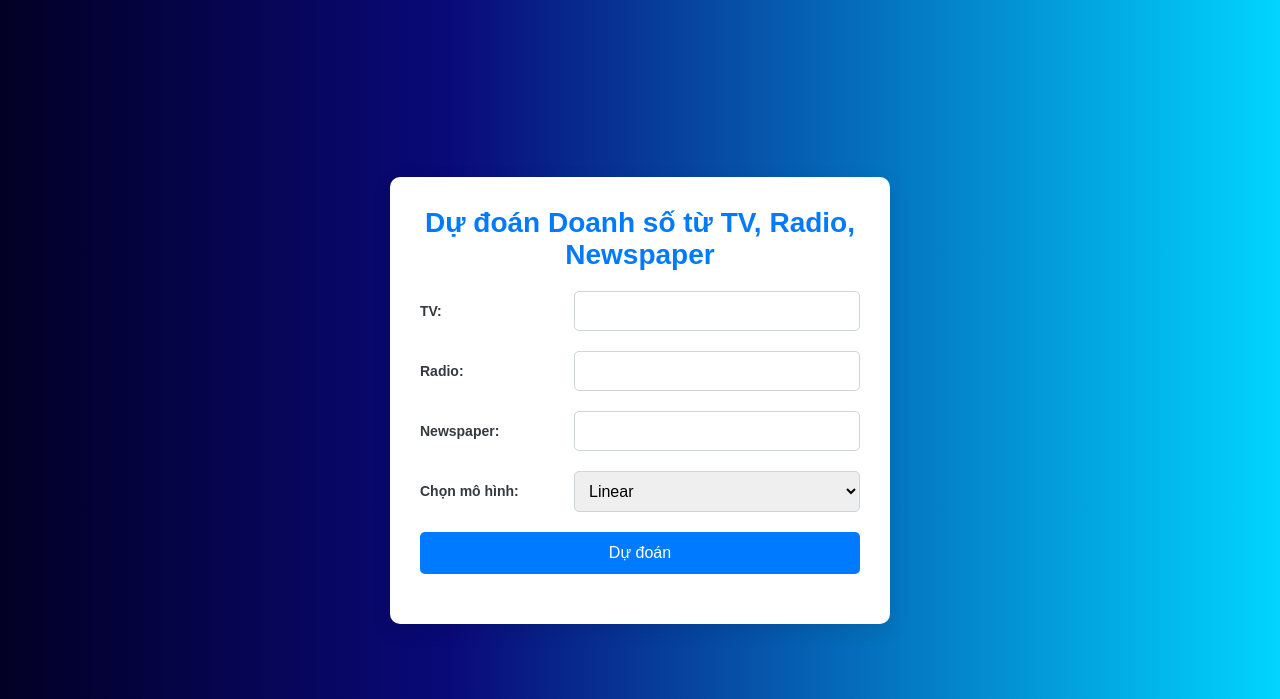
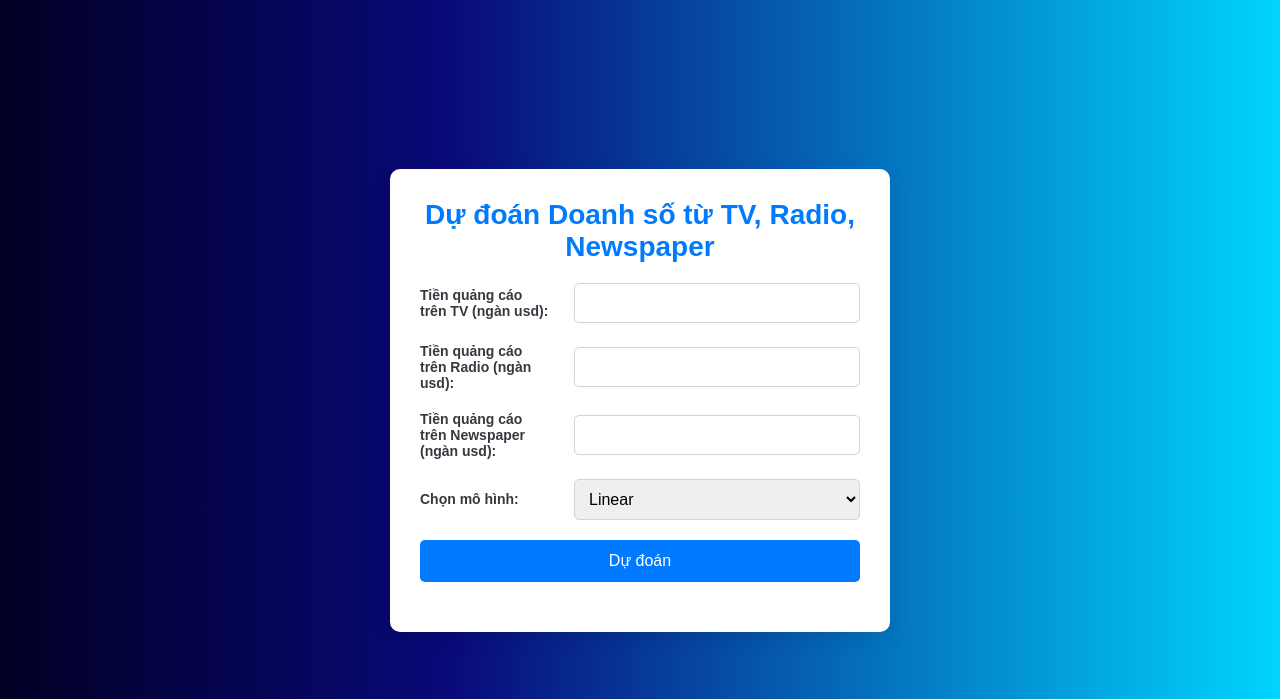
Before and after one commit to danhquyen2004/SalesPredictionApp, a Flask app: page / in a window 1280 px wide. Shown: the top 699 px of the page. Run offline with Flask 3, Linux system fonts and the light colour scheme; parts of the project's set-up code (start-up, migrations or seed data) failed here and were passed over.

Commit message:
update index

```diff
--- a/templates/index.html
+++ b/templates/index.html
@@ -106,17 +106,17 @@
         <h1>Dự đoán Doanh số từ TV, Radio, Newspaper</h1>
         <form id="prediction-form">
             <div class="form-group">
-                <label for="tv">TV:</label>
+                <label for="tv">Tiền quảng cáo trên TV (ngàn usd):</label>
                 <input type="number" step="any" name="tv" required>
             </div>
 
             <div class="form-group">
-                <label for="radio">Radio:</label>
+                <label for="radio">Tiền quảng cáo trên Radio (ngàn usd):</label>
                 <input type="number" step="any" name="radio" required>
             </div>
 
             <div class="form-group">
-                <label for="newspaper">Newspaper:</label>
+                <label for="newspaper">Tiền quảng cáo trên Newspaper (ngàn usd):</label>
                 <input type="number" step="any" name="newspaper" required>
             </div>
 
@@ -156,7 +156,7 @@
                     document.getElementById('error-message').innerText = data.error;
                     document.getElementById('prediction-result').innerText = '';
                 } else {
-                    document.getElementById('prediction-result').innerText = `Dự đoán Doanh số: ${data.prediction}`;
+                    document.getElementById('prediction-result').innerText = `Dự đoán Doanh số: ${data.prediction} sản phẩm`;
                     document.getElementById('error-message').innerText = '';
                 }
             })
```
